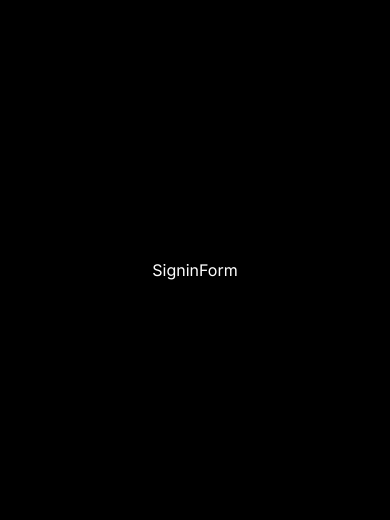
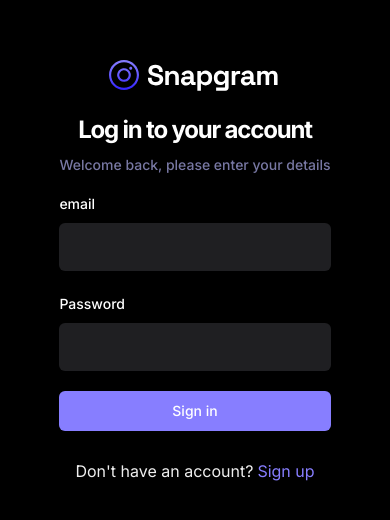
Before and after one commit to sojib-ali/react_social_media_clone, a React (Vite) app in the folder social/: page /sign-in in a window 390 px wide. Shown: the part 152-672 px from the top of the page. Built offline with nearby package versions, Linux system fonts and the light colour scheme; no server answers.

Commit message:
completed sign-in page

```diff
--- a/social/src/_auth/forms/SigninForm.tsx
+++ b/social/src/_auth/forms/SigninForm.tsx
@@ -1,10 +1,133 @@
+import { z } from "zod"
+import { zodResolver } from "@hookform/resolvers/zod"
+import {
+  Form,
+  FormControl,
+  FormField,
+  FormItem,
+  FormLabel,
+  FormMessage,
+} from "@/components/ui/form"
 
-const SigninForm = () => {
-  return (
-    <div>SigninForm</div>
-  )
-}
+import { useToast } from "@/hooks/use-toast"
+
+import { Input } from "@/components/ui/input"
+import { Button } from "@/components/ui/button"
+import { useForm } from "react-hook-form"
+import { SigninValidation } from "@/lib/validation"
+import Loader from "@/components/shared/Loader"
+import { Link,useNavigate } from "react-router-dom"
+import { useSignInAccount } from "@/lib/react-query/QueriesAndMutation"
+import { useUserContext } from "@/context/AuthContext"
 
 
 
+
+const SigninForm = () => {
+  const { toast } = useToast()
+  const {checkAuthUser, isLoading: isUserLoading} = useUserContext();
+  const navigate = useNavigate();
+
+
+  const {mutateAsync: signInAccount} = useSignInAccount();
+
+  // 1. Define your form.
+  const form = useForm<z.infer<typeof SigninValidation>>({
+    resolver: zodResolver(SigninValidation),
+    defaultValues: {
+      email: '',
+      password: '',
+    },
+  })
+
+
+  // 2. Define a submit handler.
+  async function onSubmit(values: z.infer<typeof SigninValidation>) {
+
+   const session = await signInAccount({
+    email:values.email,
+    password:values.password,
+   });
+
+   if(!session){
+    return toast({
+      title: 'Sign in failed. Please try again.'
+    })
+   }
+   const isLoggedIn = await checkAuthUser();
+
+   if(isLoggedIn){
+    form.reset();
+    navigate('/');
+   }else{
+    return toast({
+      title: 'Sign in failed. Please try again.'
+    })
+   }
+
+  }
+
+  return (
+
+    <Form {...form}>
+
+      <div className="sm:w-420 flex-center flex-col">
+        <img src="/assets/images/logo.svg" alt="logo" />
+
+        <h2 className="h3-bold md:h2-bold pt-5 sm:pt-12">Log in to your account</h2>
+        <p className="text-light-3 small-medium md:base-regular mt-2">Welcome back, please enter your details</p>
+
+
+      <form onSubmit={form.handleSubmit(onSubmit)} className="flex flex-col gap-5 w-full mt-4">
+
+          <FormField
+            control={form.control}
+            name="email"
+            render={({ field }) => (
+              <FormItem>
+                <FormLabel>email</FormLabel>
+                <FormControl>
+                  <Input type="email" className="shad-input" {...field} />
+                </FormControl>
+
+                <FormMessage />
+              </FormItem>
+            )}
+          />
+          <FormField
+            control={form.control}
+            name="password"
+            render={({ field }) => (
+              <FormItem>
+                <FormLabel>Password</FormLabel>
+                <FormControl>
+                  <Input type="password" className="shad-input" {...field} />
+                </FormControl>
+
+                <FormMessage />
+              </FormItem>
+            )}
+          />
+          <Button type="submit" className="shad-button_primary">
+            {isUserLoading? (
+              <div className="flex-center gap-2">
+               <Loader /> Loading...
+              </div>
+            ):"Sign in"}
+          </Button>
+
+          <p className="text-small-regular text-light-2 text-center mt-2">
+            Don't have an account?
+            <Link to="/sign-up" className="text-primary-500 text-small-semibold ml-1">Sign up</Link>
+
+          </p>
+        </form>
+      </div>
+    </Form>
+
+
+  )
+
+}
+
 export default SigninForm
--- a/social/src/_root/RootLayout.tsx
+++ b/social/src/_root/RootLayout.tsx
@@ -1,7 +1,17 @@
+import LeftSidebar from "@/components/shared/LeftSidebar"
+import Topbar from "@/components/shared/Topbar"
+import { Outlet } from "react-router-dom"
 
 const RootLayout = () => {
   return (
-    <div>RootLayout</div>
+    <div className="w-full md:flex">
+      <Topbar />
+      <LeftSidebar />
+
+    <section className="flex flex-1 h-full">
+      <Outlet />
+    </section>
+    </div>
   )
 }
 
--- /dev/null
+++ b/social/src/components/shared/Bottombar.tsx
@@ -0,0 +1,8 @@
+
+const Bottombar = () => {
+  return (
+    <div>Bottombar</div>
+  )
+}
+
+export default Bottombar
--- /dev/null
+++ b/social/src/components/shared/LeftSidebar.tsx
@@ -0,0 +1,8 @@
+
+const LeftSidebar = () => {
+  return (
+    <div>LeftSidebar</div>
+  )
+}
+
+export default LeftSidebar
--- /dev/null
+++ b/social/src/components/shared/Topbar.tsx
@@ -0,0 +1,8 @@
+
+const Topbar = () => {
+  return (
+    <div>Topbar</div>
+  )
+}
+
+export default Topbar
--- a/social/src/context/AuthContext.tsx
+++ b/social/src/context/AuthContext.tsx
@@ -59,10 +59,10 @@
     //everytime it reloads, check if user is authenticated
     const navigate = useNavigate();
 
-    // localStorage.getItem('cookieFallback') === null
     useEffect(()=>{
         if(
-            localStorage.getItem('cookieFallback') === '[]'
+            localStorage.getItem('cookieFallback') === '[]' ||
+            localStorage.getItem('cookieFallback') === null
         ) navigate('/sign-in')
     },[]);
 
--- a/social/src/lib/validation/index.ts
+++ b/social/src/lib/validation/index.ts
@@ -6,3 +6,7 @@
     email: z.string().email(),
     password:z.string().min(8,{message:'Too short-must be 8 character'})
 })
+export const SigninValidation = z.object({
+    email: z.string().email(),
+    password:z.string().min(8,{message:'Too short-must be 8 character'})
+})
```
